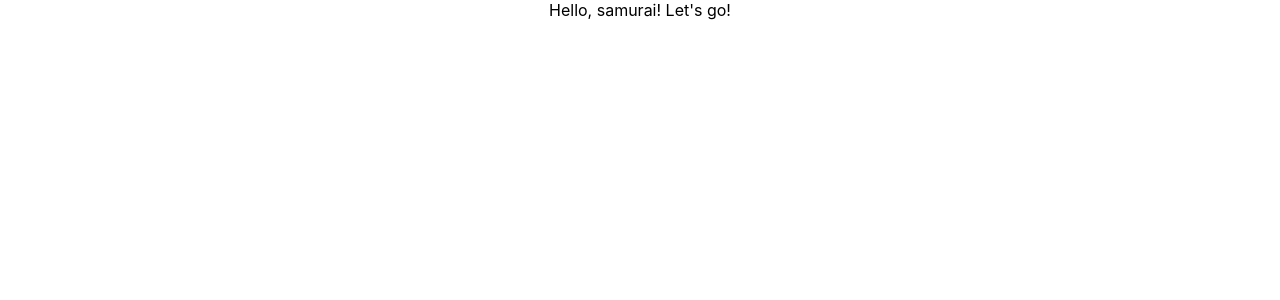
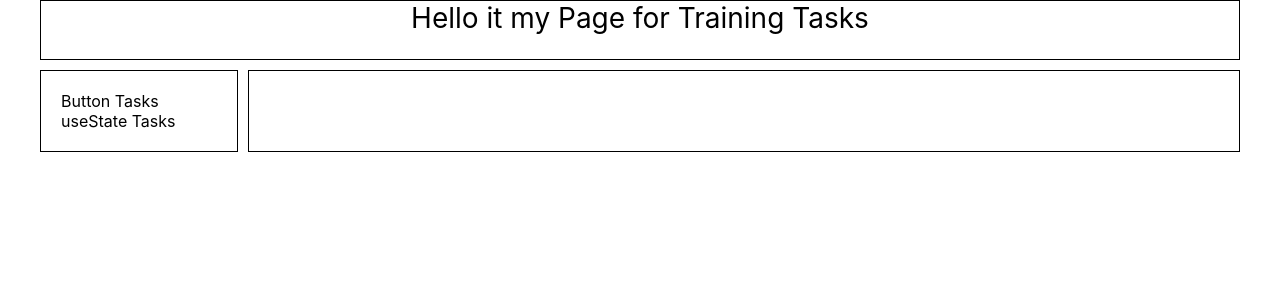
Before and after one commit to Sergey-Bukreev/VariousTasks, a React (Create React App) app: page / in a window 1280 px wide. Shown: the top 300 px of the page. Built offline with nearby package versions, Linux system fonts and the light colour scheme.

Commit message:
add UI for Page

```diff
--- a/src/App.css
+++ b/src/App.css
@@ -1,38 +1,23 @@
-.App {
-  text-align: center;
+.app-wrapper {
+    display: grid;
+    margin: 0 auto;
+    max-width: 1200px;
+
+    grid-template-areas: "h h" "n c";
+
+    grid-template-rows: 60px 1fr;
+    grid-template-columns: 2fr 10fr;
+    grid-gap: 10px ;
 }
 
-.App-logo {
-  height: 40vmin;
-  pointer-events: none;
+.app-wrapper-content {
+
+    grid-area: c;
+    background-color: white;
+    border: 1px solid black;
+    display: flex;
+    justify-content: center;
+    align-items: center;
+
+
 }
-
-@media (prefers-reduced-motion: no-preference) {
-  .App-logo {
-    animation: App-logo-spin infinite 20s linear;
-  }
-}
-
-.App-header {
-  background-color: #282c34;
-  min-height: 100vh;
-  display: flex;
-  flex-direction: column;
-  align-items: center;
-  justify-content: center;
-  font-size: calc(10px + 2vmin);
-  color: white;
-}
-
-.App-link {
-  color: #61dafb;
-}
-
-@keyframes App-logo-spin {
-  from {
-    transform: rotate(0deg);
-  }
-  to {
-    transform: rotate(360deg);
-  }
-}
--- a/src/App.tsx
+++ b/src/App.tsx
@@ -1,11 +1,30 @@
 import React from 'react';
 import './App.css';
+import NavBar from "./components/navbar/NavBar";
+import {BrowserRouter, Route} from "react-router-dom";
 
-function App() {
+import {Header} from "./components/header/Header";
+import {Button} from "./components/myButton/Button";
+
+
+
+type AppPropsType = {
+    onClickHandler: (name:string) => void
+}
+
+function App(props:AppPropsType) {
   return (
-    <div className="App">
-     Hello, samurai! Let's go!
-    </div>
+    <BrowserRouter>
+        <div className="app-wrapper">
+           <Header />
+            <NavBar />
+            <div className="app-wrapper-content">
+                <Route render = {() => <Button title={"MyFirstYouTubeChanel"} onClickHandler={props.onClickHandler} />} path={"/button"}/>
+            </div>
+
+        </div>
+    </BrowserRouter>
+
   );
 }
 
--- /dev/null
+++ b/src/components/header/Header.module.css
@@ -0,0 +1,13 @@
+.header {
+    grid-area: h;
+    background-color: white;
+    border: 1px solid black;
+    text-align: center;
+    color: black;
+    font-size: 28px;
+}
+
+.header img {
+    width: 50px;
+    height: 50px;
+}
--- /dev/null
+++ b/src/components/header/Header.tsx
@@ -0,0 +1,10 @@
+import React from 'react';
+import classes from "./Header.module.css"
+
+export const Header:React.FC = () => {
+    return (
+        <header className={classes.header}>
+            Hello it my Page for Training Tasks
+        </header>
+    );
+};
--- /dev/null
+++ b/src/components/navbar/NavBar.tsx
@@ -0,0 +1,20 @@
+import React from 'react';
+import classes from "./Navbar.module.css"
+import {NavLink} from "react-router-dom";
+
+export const NavBar:React.FC = () => {
+    return (
+        <nav className={classes.nav}>
+            <div>
+                <NavLink to={"/button"} className={classes.item} >Button Tasks</NavLink>
+
+            </div>
+            <div>
+                <NavLink to={"/useState"} className={classes.item} >useState Tasks</NavLink>
+            </div>
+
+        </nav>
+    );
+};
+
+export default NavBar;
--- /dev/null
+++ b/src/components/navbar/Navbar.module.css
@@ -0,0 +1,16 @@
+.nav {
+    grid-area: n;
+    background-color: white;
+    border: 1px solid black;;
+    display: flex;
+    flex-direction: column;
+    padding: 20px;
+}
+
+.item  {
+    color: black;
+    text-decoration: none;
+}
+.item.active {
+    color: gold;
+}
--- a/src/index.tsx
+++ b/src/index.tsx
@@ -2,8 +2,8 @@ import React from 'react';
 import ReactDOM from 'react-dom';
 import './index.css';
 import App from './App';
-
+import {onClickHandler} from "./state/State";
 ReactDOM.render(
-    <App />,
+    <App onClickHandler = {onClickHandler} />,
   document.getElementById('root')
 );
```
